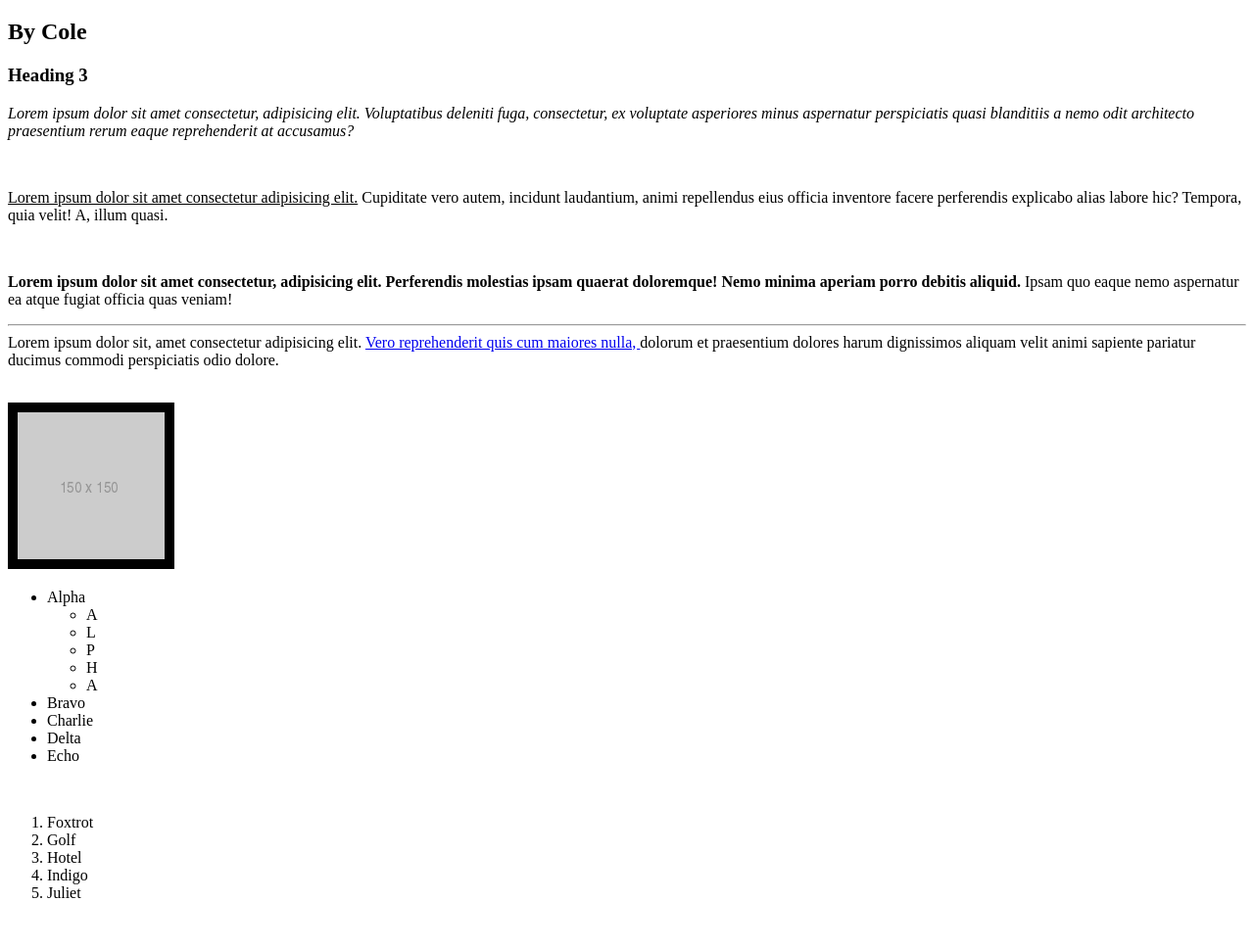
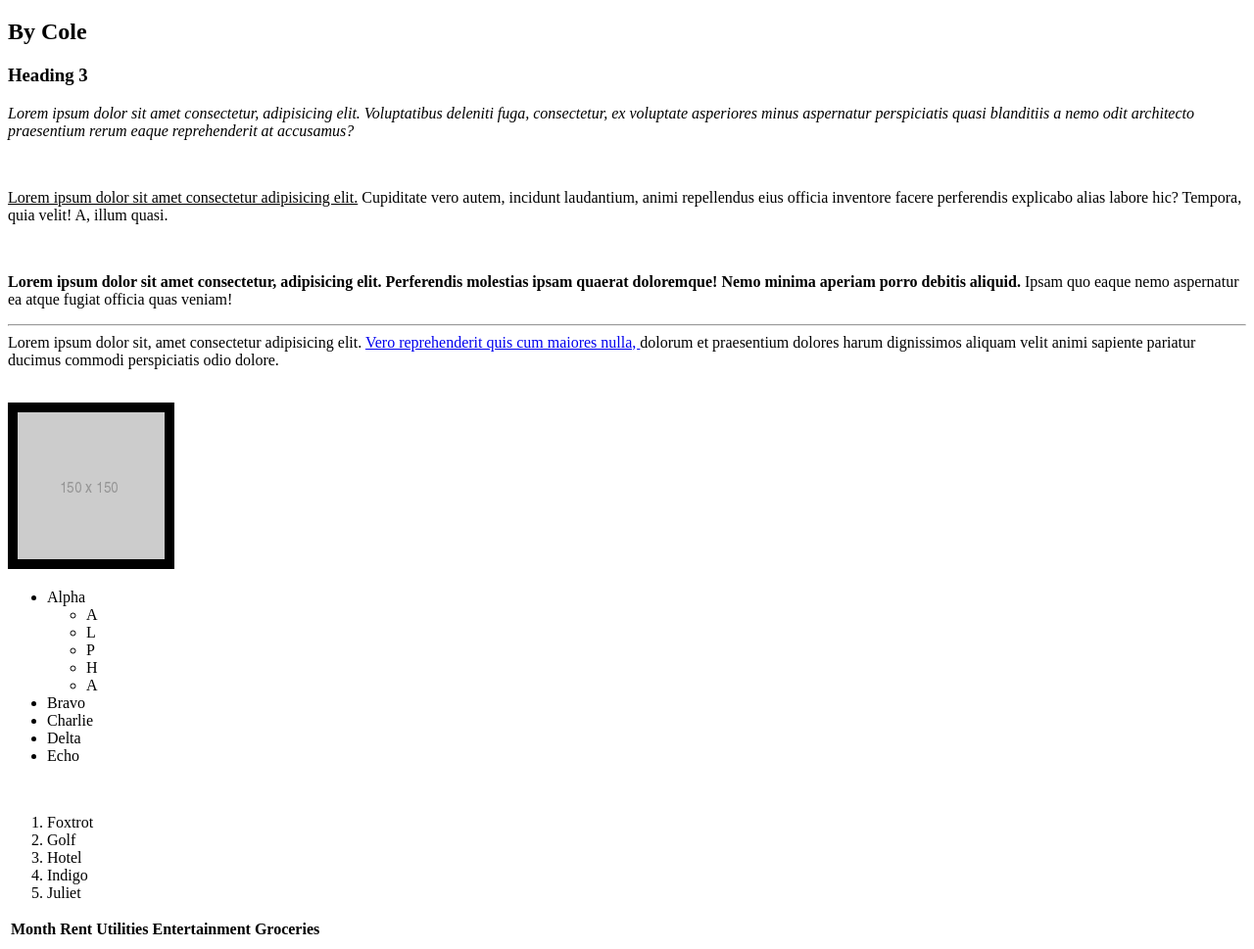
Before and after one commit to ColeDuffield/Basic_Web_Dev, a plain HTML site: page index.html in a window 1280 px wide. Shown: the part 61-1030 px from the top of the page at 98% size. Before the commit the page ends 998 px from the top, so only its background shows below. Drawn offline with Linux system fonts and the light colour scheme.

Commit message:
Started a table

```diff
--- a/index.html
+++ b/index.html
@@ -49,5 +49,15 @@
         <li>Juliet</li>
     </ol>
 
+    <table>
+        <tr>
+            <th>Month</th>
+            <th>Rent</th>
+            <th>Utilities</th>
+            <th>Entertainment</th>
+            <th>Groceries</th>
+        </tr>
+    </table>
+
 </body>
 </html>
```
